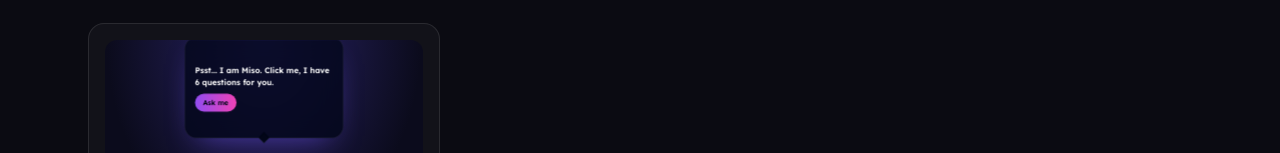
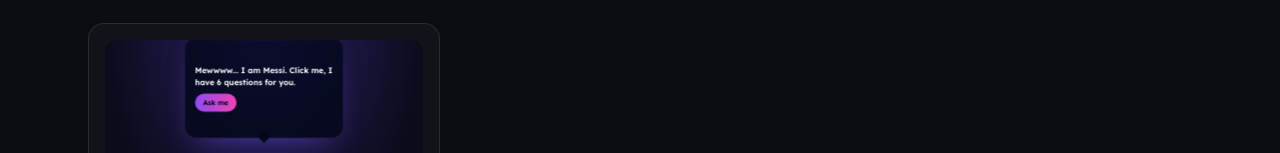
Before and after one commit to YomnaT09/lofistack-components, a Next.js app: page / in a window 1280 px wide. Shown: the part 790-943 px from the top of the page. Built offline with nearby package versions, Linux system fonts and the light colour scheme.

Commit message:
Laptop Cat Quiz: cat is Messi, new intro line
Co-Authored-By: Claude Sonnet 5.5 <noreply@anthropic.com>
Claude-Session: https://claude.ai/code/session_01WYCQuJLcqipv5wL9vETadV

```diff
--- a/src/lib/registry.ts
+++ b/src/lib/registry.ts
@@ -236,7 +236,7 @@ export default function Page() {
     tech: ["React", "Tailwind CSS", "TypeScript", "SVG", "CSS animations"],
     props: [
       { name: "questions", type: "CatQuestion[]", default: "6 simple life questions", description: "Questions as { id, question, options?, answerIndex?, explanation?, placeholder? }. No options means a typed answer." },
-      { name: "catName", type: "string", default: '"Miso"', description: "Name the cat uses for itself." },
+      { name: "catName", type: "string", default: '"Messi"', description: "Name the cat uses for itself." },
       { name: "introText", type: "string", default: "auto", description: "What the cat says when it pops out." },
       { name: "doneTitle", type: "string", default: '"All done!"', description: "Heading on the final screen." },
       { name: "accentHue", type: "number", default: "265", description: "Hue (0 to 360) of buttons and the screen glow." },
--- a/src/showcase/laptop-cat-quiz.tsx
+++ b/src/showcase/laptop-cat-quiz.tsx
@@ -78,7 +78,7 @@ type Mood = "calm" | "happy" | "sad" | "think";
 
 export default function LaptopCatQuiz({
   questions = DEFAULT_QUESTIONS,
-  catName = "Miso",
+  catName = "Messi",
   introText,
   doneTitle = "All done!",
   accentHue = 265,
@@ -242,7 +242,7 @@ export default function LaptopCatQuiz({
         ) : phase === "peek" ? (
           <div className="flex min-h-[160px] flex-col items-start justify-center gap-3">
             <p className="text-base font-semibold">
-              {introText ?? `Psst... I am ${catName}. Click me, I have ${total} question${total === 1 ? "" : "s"} for you.`}
+              {introText ?? `Mewwww... I am ${catName}. Click me, I have ${total} question${total === 1 ? "" : "s"} for you.`}
             </p>
             <button type="button" disabled={locked || total === 0} onClick={ask} className={primary} style={{ background: grad }}>
               Ask me
```
